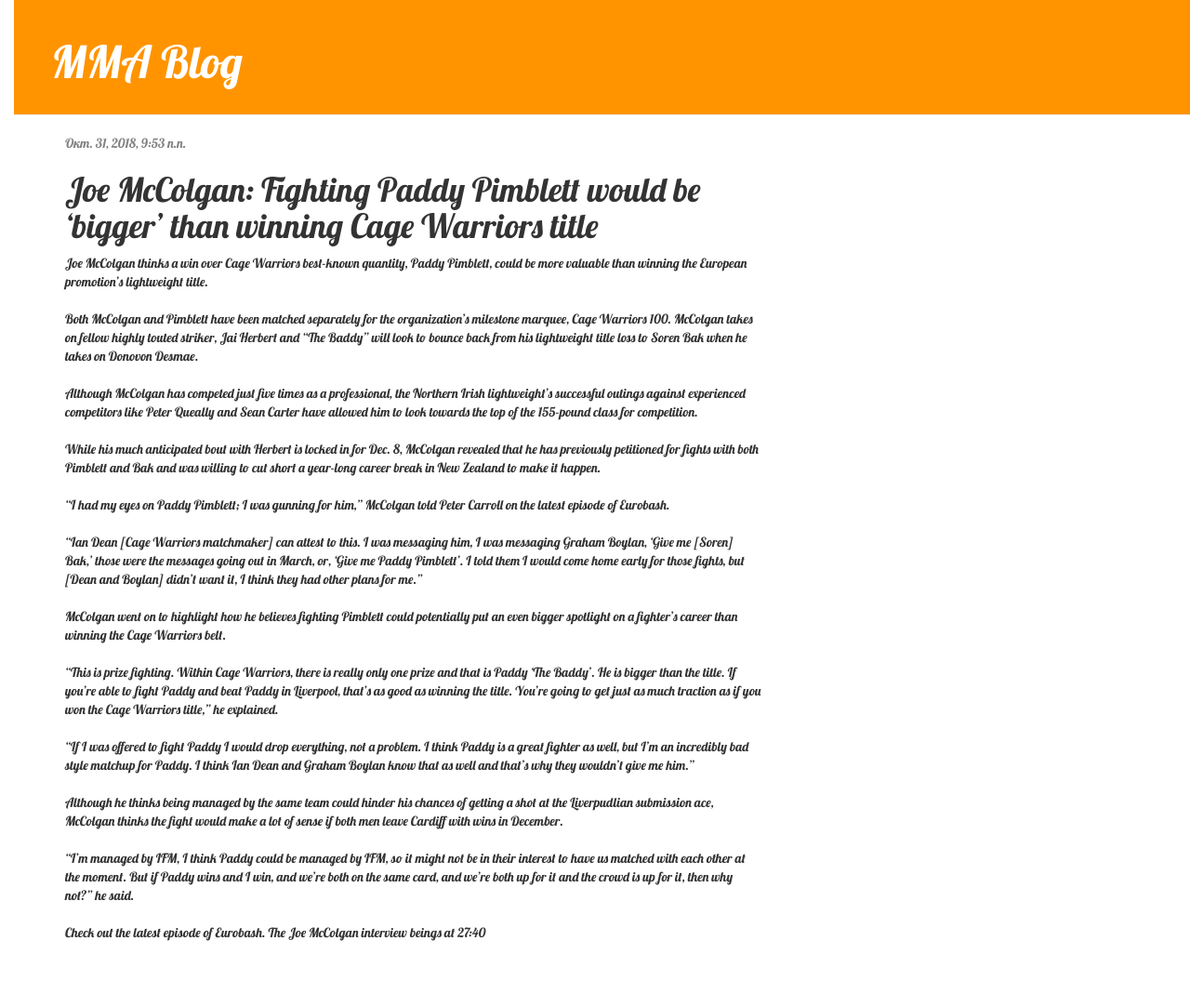
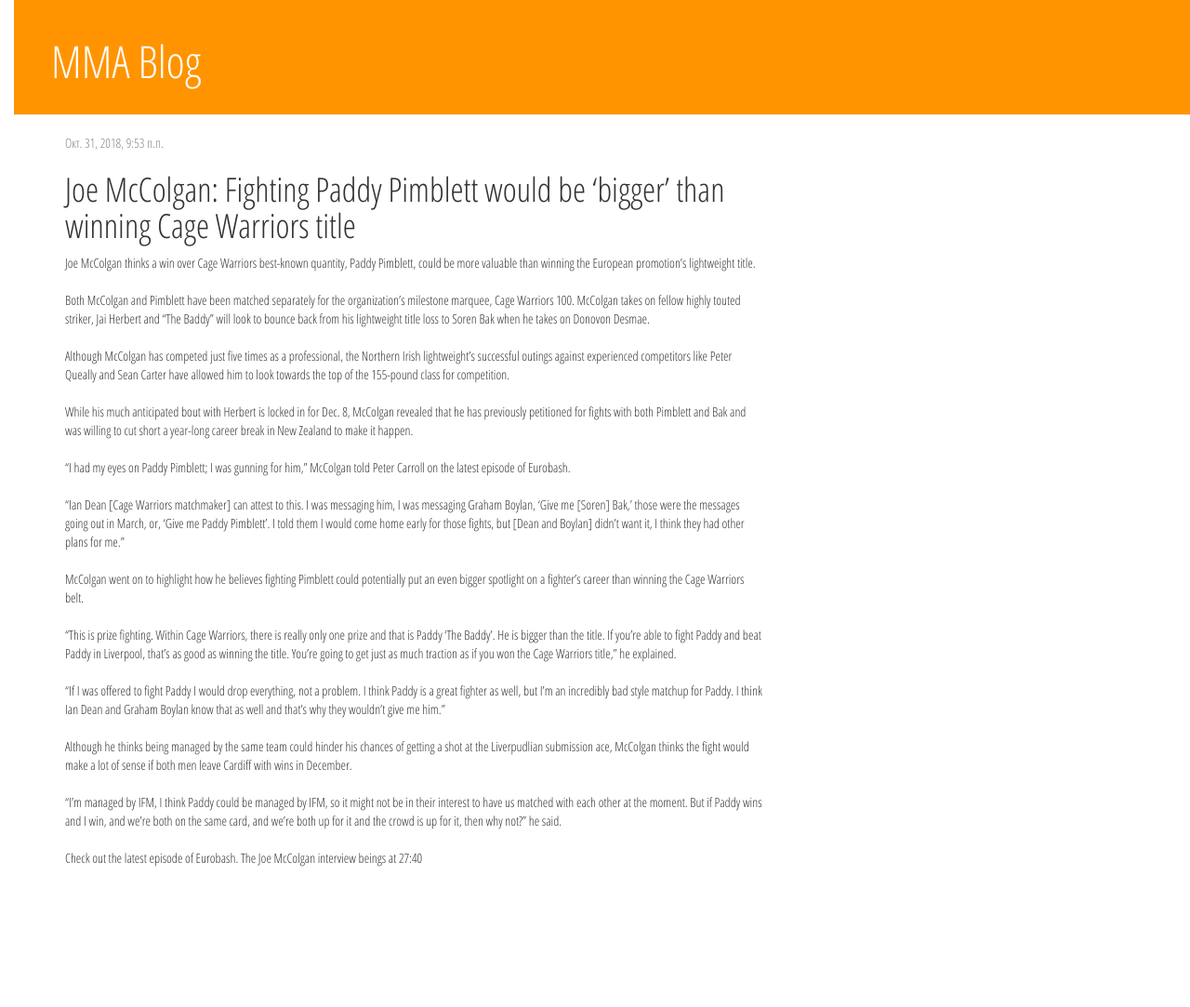
Before and after one commit to Nebelfleck2014/anotherblog, a Django app: page /post/4/ in a window 1280 px wide. Shown: the whole page at 93% size. After the commit the page ends 932 px from the top, so only its background shows below. Run offline with Django 3.2, Linux system fonts and the light colour scheme; data comes from the database, SQL or seed files in the repository; some libraries are stand-ins or nearby versions.

Commit message:
Changed the fonts

```diff
--- a/blog/static/css/blog.css
+++ b/blog/static/css/blog.css
@@ -4,7 +4,7 @@
 
 body {
     padding-left: 15px;
-    font-family: 'Lobster';
+    font-family: 'Open Sans Condensed';
 }
 .page-header {
     background-color: #ff9400;
@@ -23,7 +23,7 @@
 }
 
 h1, h2, h3, h4 {
-    font-family: 'Lobster', cursive;
+    font-family: 'Open Sans Condensed', sans-serif;
 }
 
 .date {
--- a/blog/templates/blog/base.html
+++ b/blog/templates/blog/base.html
@@ -4,7 +4,7 @@
         <title>MMA blog</title>
         <link rel="stylesheet" href="//maxcdn.bootstrapcdn.com/bootstrap/3.2.0/css/bootstrap.min.css">
         <link rel="stylesheet" href="//maxcdn.bootstrapcdn.com/bootstrap/3.2.0/css/bootstrap-theme.min.css">
-        <link href="https://fonts.googleapis.com/css?family=Lobster&subset=latin,cyrillic" rel="stylesheet" type="text/css">
+        <link href="https://fonts.googleapis.com/css?family=Open+Sans+Condensed:300" rel="stylesheet">
         <link rel="stylesheet" href="{% static 'css/blog.css' %}">
     </head>
     <body>
```
